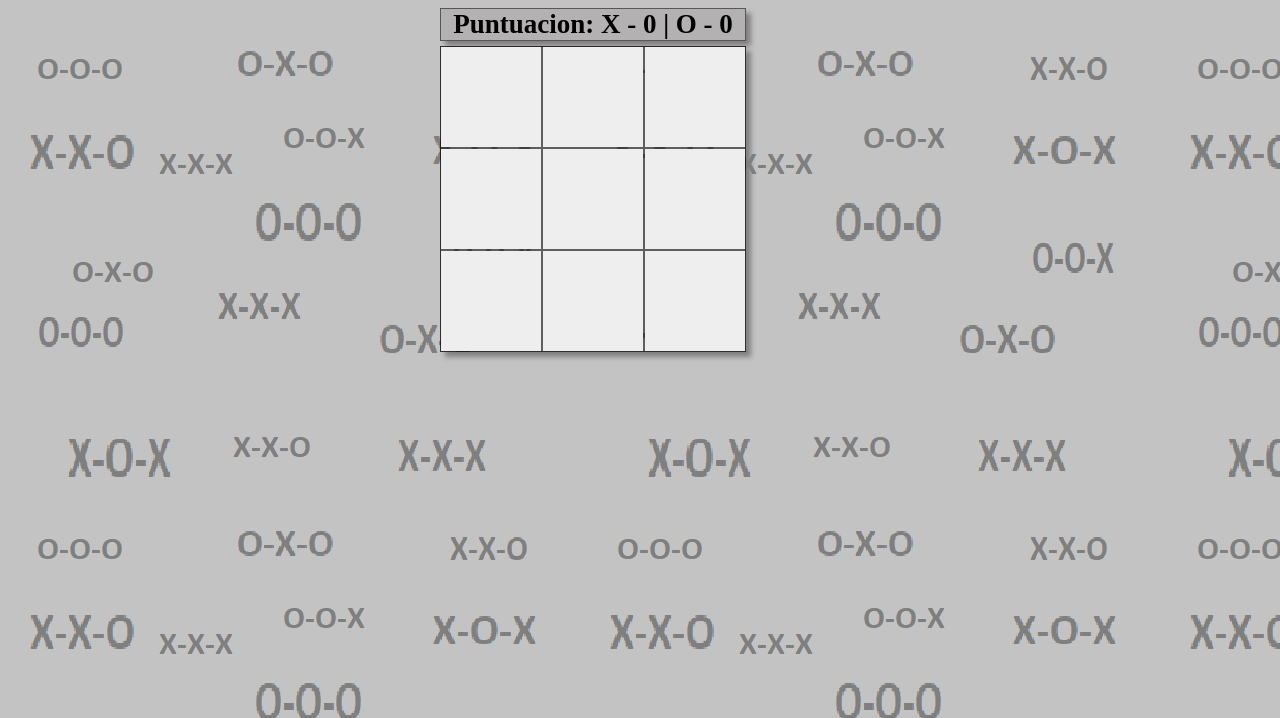
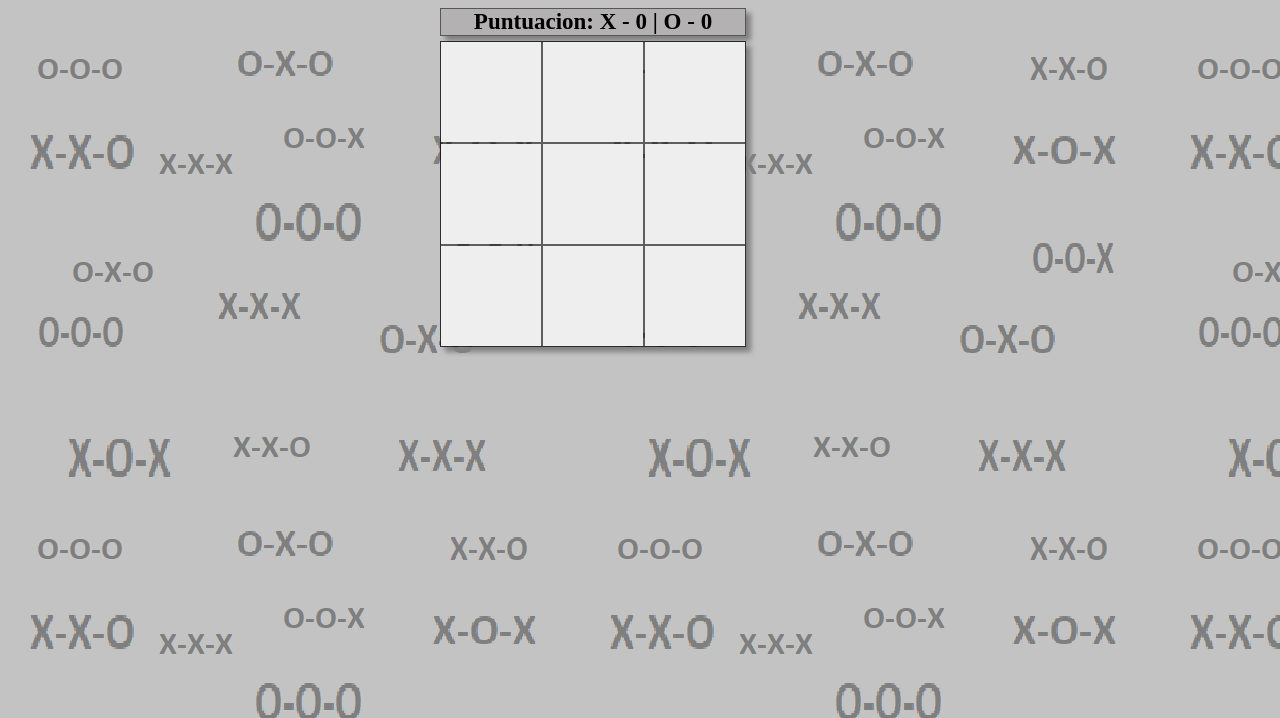
Before and after one commit to BenRomeroArg/3-En-linea, a plain HTML site: page index.html in a window 1280 px wide. Shown: the part 82-800 px from the top of the page. Drawn offline with Linux system fonts and the light colour scheme.

Commit message:
ajuste-letra

```diff
--- a/styles.css
+++ b/styles.css
@@ -46,6 +46,6 @@ body{
 }
 #score{
     margin-top: 20px;
-    font-size: 27px;
+    font-size: 23px;
     font-weight: bold;
 }
```
